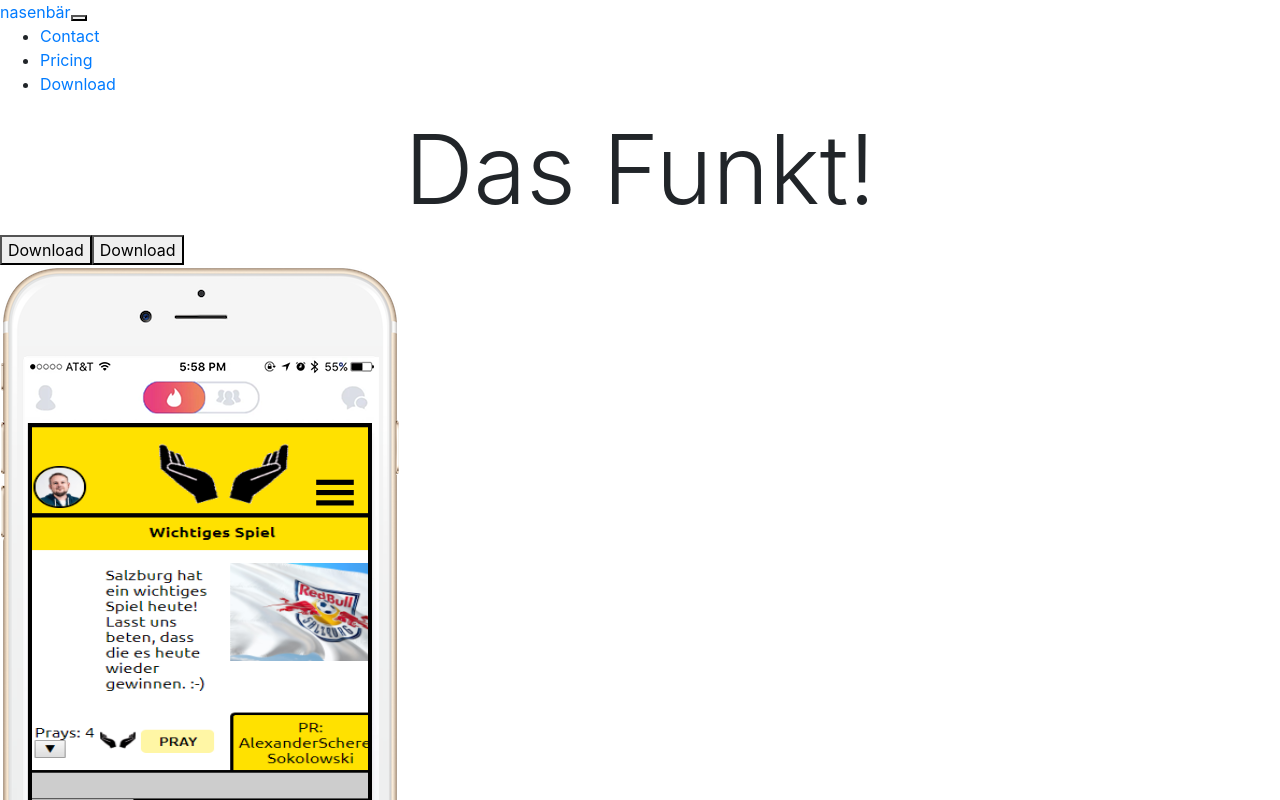
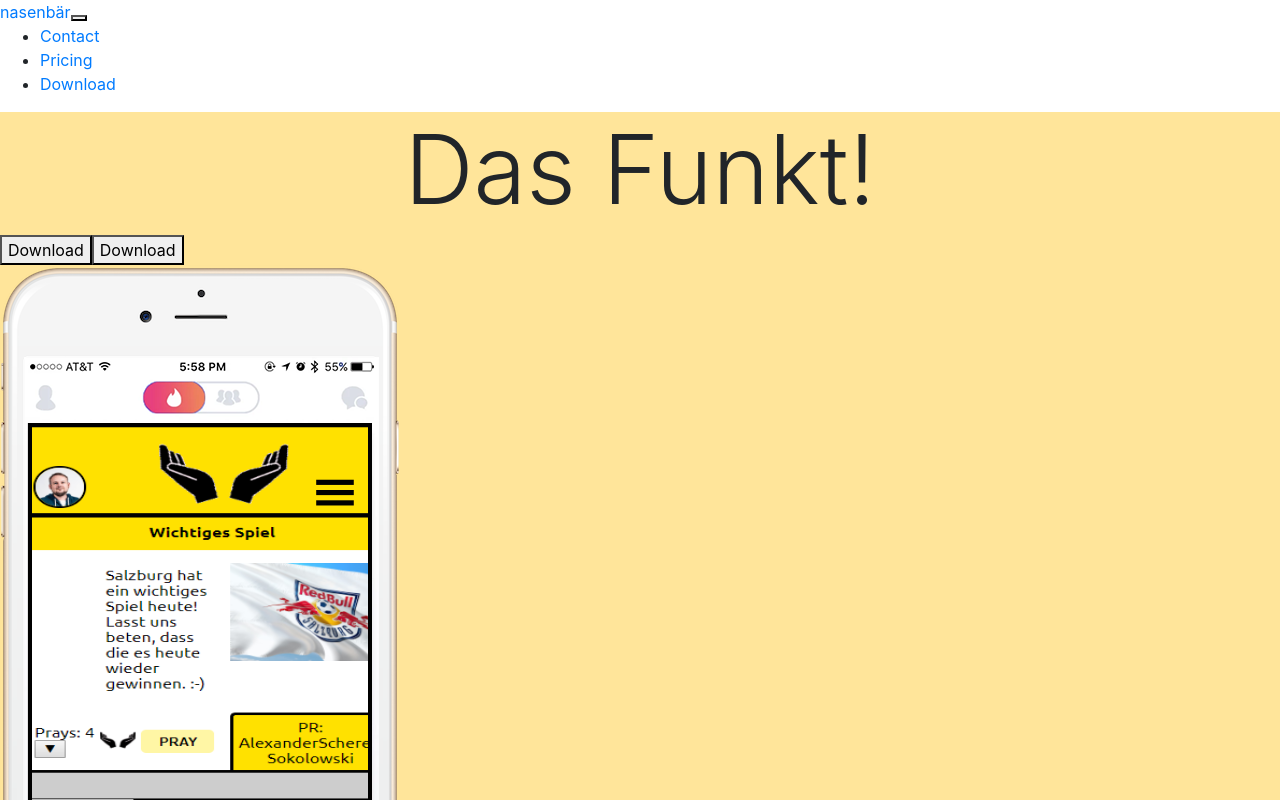
Before and after one commit to kunstloch/push-notifications-for-pwa, a Next.js app: page / in a window 1280 px wide. Shown: the top 800 px of the page. Built offline with nearby package versions, Linux system fonts and the light colour scheme.

Commit message:
Add _app.js and css

```diff
--- a/components/nav.js
+++ b/components/nav.js
@@ -1,6 +1,7 @@
 import React from 'react'
 import Link from 'next/link'
 import Head from 'next/head'
+
 
 // const links = [
 //   { href: 'https://zeit.co/now', label: 'ZEIT' },
@@ -21,11 +22,18 @@
       <title>Next.js PWA Example</title>
 
       <link rel="stylesheet" href="https://stackpath.bootstrapcdn.com/bootstrap/4.4.1/css/bootstrap.min.css" integrity="sha384-Vkoo8x4CGsO3+Hhxv8T/Q5PaXtkKtu6ug5TOeNV6gBiFeWPGFN9MuhOf23Q9Ifjh" crossorigin="anonymous" />
+      {/* <link rel="stylesheet" href="css/styles.css" /> */}
       <link rel='manifest' href='/manifest.json' />
       <link href='/favicon-16x16.png' rel='icon' type='image/png' sizes='16x16' />
       <link href='/favicon-32x32.png' rel='icon' type='image/png' sizes='32x32' />
       <link rel='apple-touch-icon' href='/apple-icon.png'></link>
       <meta name='theme-color' content='#317EFB' />
+
+      {/* --- Bootstrap --- */}
+      <script src="https://code.jquery.com/jquery-3.4.1.slim.min.js" integrity="sha384-J6qa4849blE2+poT4WnyKhv5vZF5SrPo0iEjwBvKU7imGFAV0wwj1yYfoRSJoZ+n" crossorigin="anonymous"></script>
+      <script src="https://cdn.jsdelivr.net/npm/popper.js@1.16.0/dist/umd/popper.min.js" integrity="sha384-Q6E9RHvbIyZFJoft+2mJbHaEWldlvI9IOYy5n3zV9zzTtmI3UksdQRVvoxMfooAo" crossorigin="anonymous"></script>
+      <script src="https://stackpath.bootstrapcdn.com/bootstrap/4.4.1/js/bootstrap.min.js" integrity="sha384-wfSDF2E50Y2D1uUdj0O3uMBJnjuUD4Ih7YwaYd1iqfktj0Uod8GCExl3Og8ifwB6" crossorigin="anonymous"></script>
+
     </Head>
 
     <nav class="navbar navbar-expand-lg navbar-light bg-warning">
--- /dev/null
+++ b/css/styles.css
@@ -0,0 +1,3 @@
+#title {
+  background-color: #FFE59A;
+}
--- /dev/null
+++ b/pages/_app.js
@@ -0,0 +1,21 @@
+import '../css/styles.css'
+
+// import App from 'next/app'
+
+function MyApp({ Component, pageProps }) {
+  return <Component {...pageProps} />
+}
+
+// Only uncomment this method if you have blocking data requirements for
+// every single page in your application. This disables the ability to
+// perform automatic static optimization, causing every page in your app to
+// be server-side rendered.
+//
+// MyApp.getInitialProps = async (appContext) => {
+//   // calls page's `getInitialProps` and fills `appProps.pageProps`
+//   const appProps = await App.getInitialProps(appContext);
+//
+//   return { ...appProps }
+// }
+
+export default MyApp
--- a/pages/index.js
+++ b/pages/index.js
@@ -1,5 +1,6 @@
 import Head from 'next/head';
 import Nav from '../components/nav';
+
 
 export default function Home() {
   return (
--- a/public/sw.js
+++ b/public/sw.js
@@ -130,10 +130,10 @@
     "revision": "3eefcd56d3f5bfcc8b7c33d935f42689"
   }, {
     "url": "/_next/static/runtime/webpack.js",
-    "revision": "cfdedc537e33b576dcdb22d59c267183"
+    "revision": "cce81bb85fa4b49ade18e0dff1a47935"
   }, {
     "url": "/_next/static/runtime/webpack.js.map",
-    "revision": "cef66bb57845360ef46b3dd1d16e0120"
+    "revision": "95cfad62064308a7aa8d136266494afe"
   }], {
     "ignoreURLParametersMatching": [/ts/]
   });
```
Also changed, not shown: 1 other file (tests, documents, lock files or other folders).
